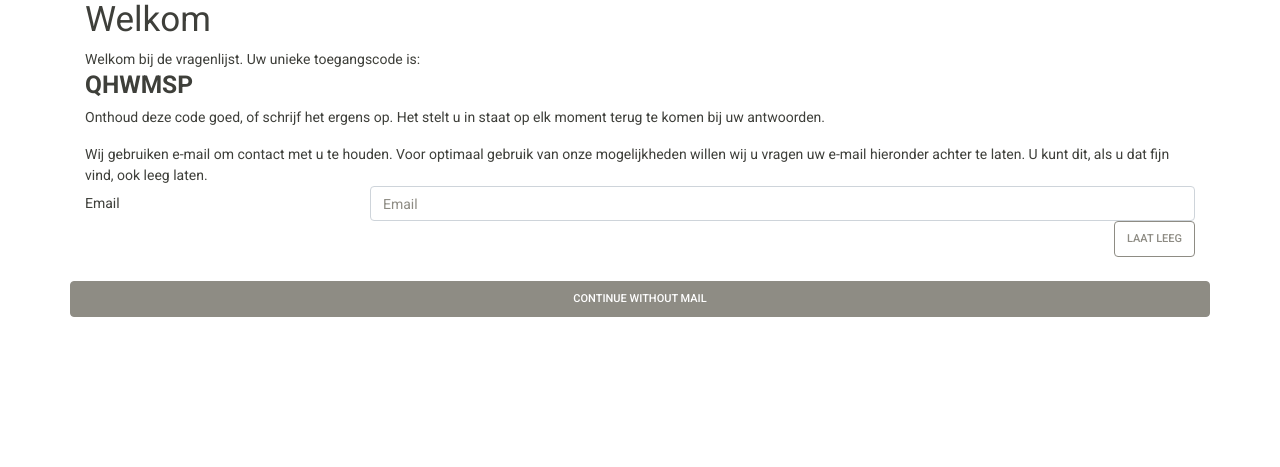
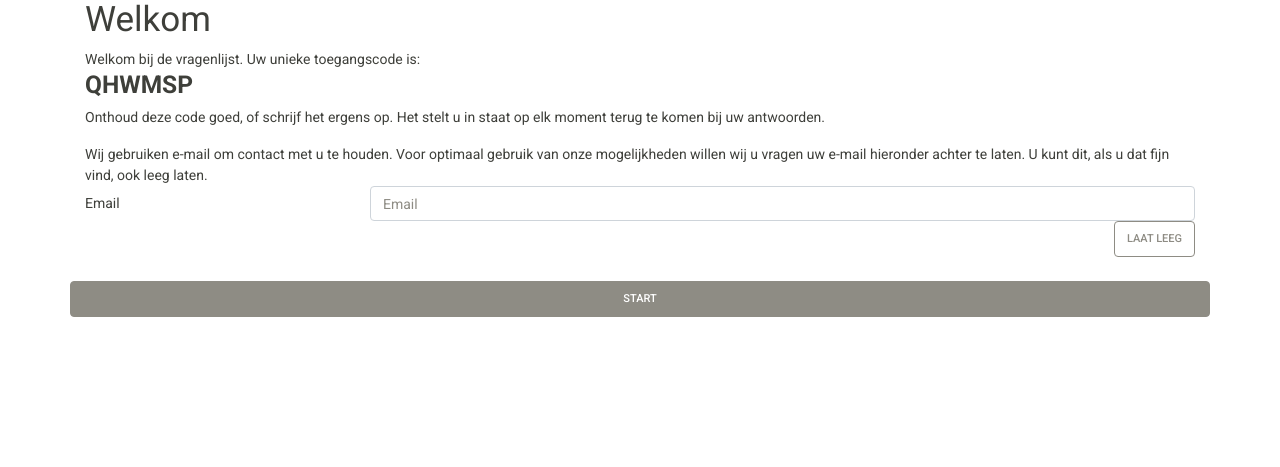
Before and after one commit to DutcherNL/Shakespear, a Django app: page /Q/debug_start/1 in a window 1280 px wide. Shown: the part 17-484 px from the top of the page. Run offline with Django 3.2, Linux system fonts and the light colour scheme; tables that the repository leaves empty hold one stand-in row (values such as "Sample post"); some libraries are stand-ins or nearby versions.

Commit message:
Translated continue on mail-request page

```diff
--- a/assets/templates/inquiry_pages/inquiry_continue_with_mailrequest.html
+++ b/assets/templates/inquiry_pages/inquiry_continue_with_mailrequest.html
@@ -22,7 +22,7 @@
         </div>
 
         <div class="row">
-            <input type="submit" class="btn btn-block btn-secondary" value="Continue without mail">
+            <input type="submit" class="btn btn-block btn-secondary" value="Vervolg vragenlijst">
         </div>
 
     </form>
--- a/assets/templates/inquiry_pages/inquiry_start.html
+++ b/assets/templates/inquiry_pages/inquiry_start.html
@@ -30,7 +30,7 @@
         </div>
 
         <div class="row">
-            <input type="submit" class="btn btn-block btn-secondary" value="Continue without mail">
+            <input type="submit" class="btn btn-block btn-secondary" value="Start">
         </div>
 
     </form>
```
